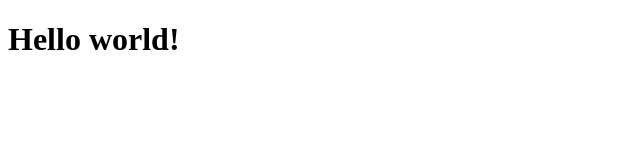
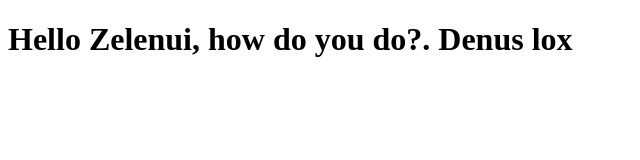
Before and after one commit to Alex-redman/MateTask, a plain HTML site: page index.html in a window 1280 px wide. Shown: the whole page, without its empty margins (0-640 px from the left). Drawn offline with Linux system fonts and the light colour scheme.

Commit message:
Update index.html

```diff
--- a/index.html
+++ b/index.html
@@ -6,6 +6,6 @@
   <title>Document</title>
 </head>
 <body>
-  <h1>Hello world!</h1>
+  <h1>Hello Zelenui, how do you do?. Denus lox</h1>
 </body>
 </html>
```
